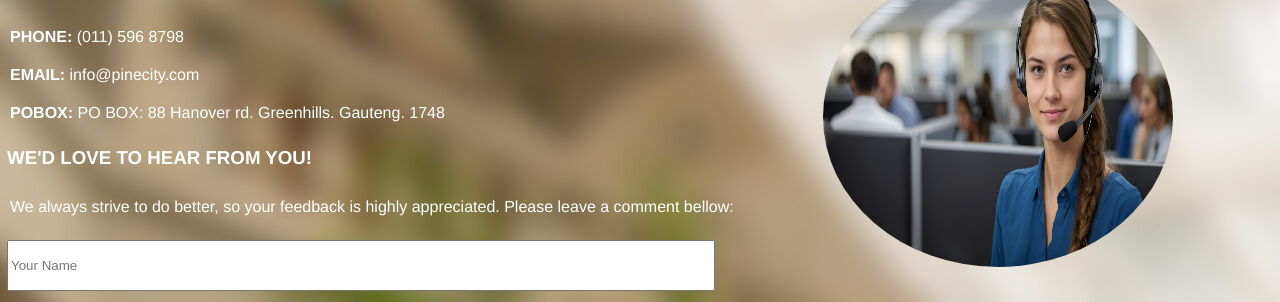
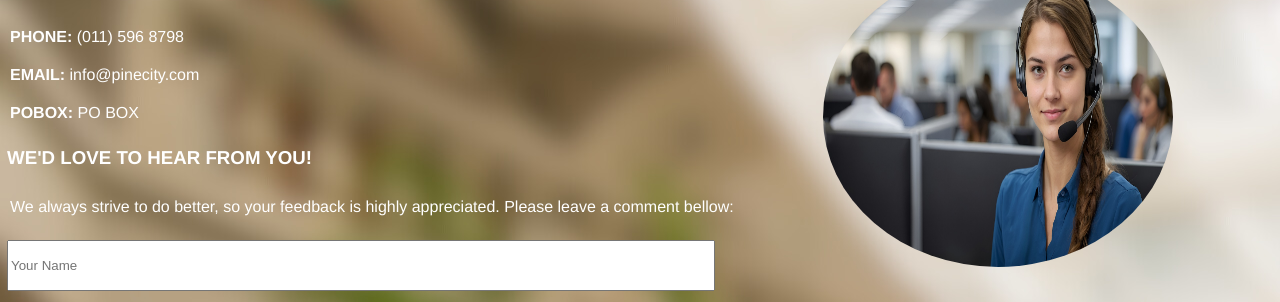
Before and after one commit to Niki-Guda/-Module-2-Assessment-2, a plain HTML site: page contact.html in a window 1280 px wide. Shown: the part 455-757 px from the top of the page. Drawn offline with Linux system fonts and the light colour scheme.

Commit message:
Update contact.html

```diff
--- a/contact.html
+++ b/contact.html
@@ -21,7 +21,7 @@
                         <h1>Contact us:</h1>
                         <p><b>PHONE: </b> (011) 596 8798</p>
                         <P><b>EMAIL: </b> info@pinecity.com</P>
-                        <p><b>POBOX: </b> PO BOX: 88 Hanover rd. Greenhills. Gauteng. 1748 </p>
+                        <p><b>POBOX: </b> PO BOX </p>
 
 
                         <h3>WE'D LOVE TO HEAR FROM YOU!</h3>
```
